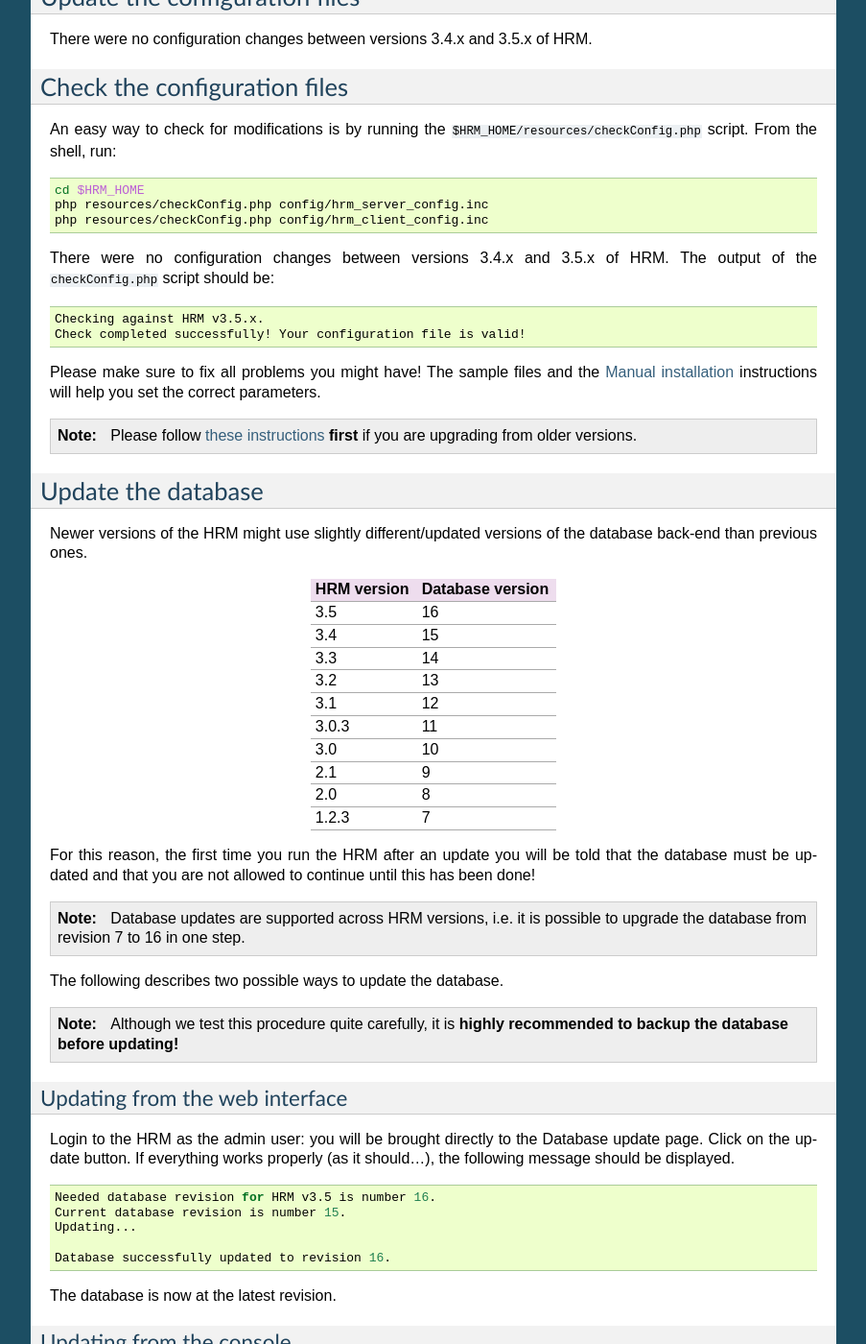
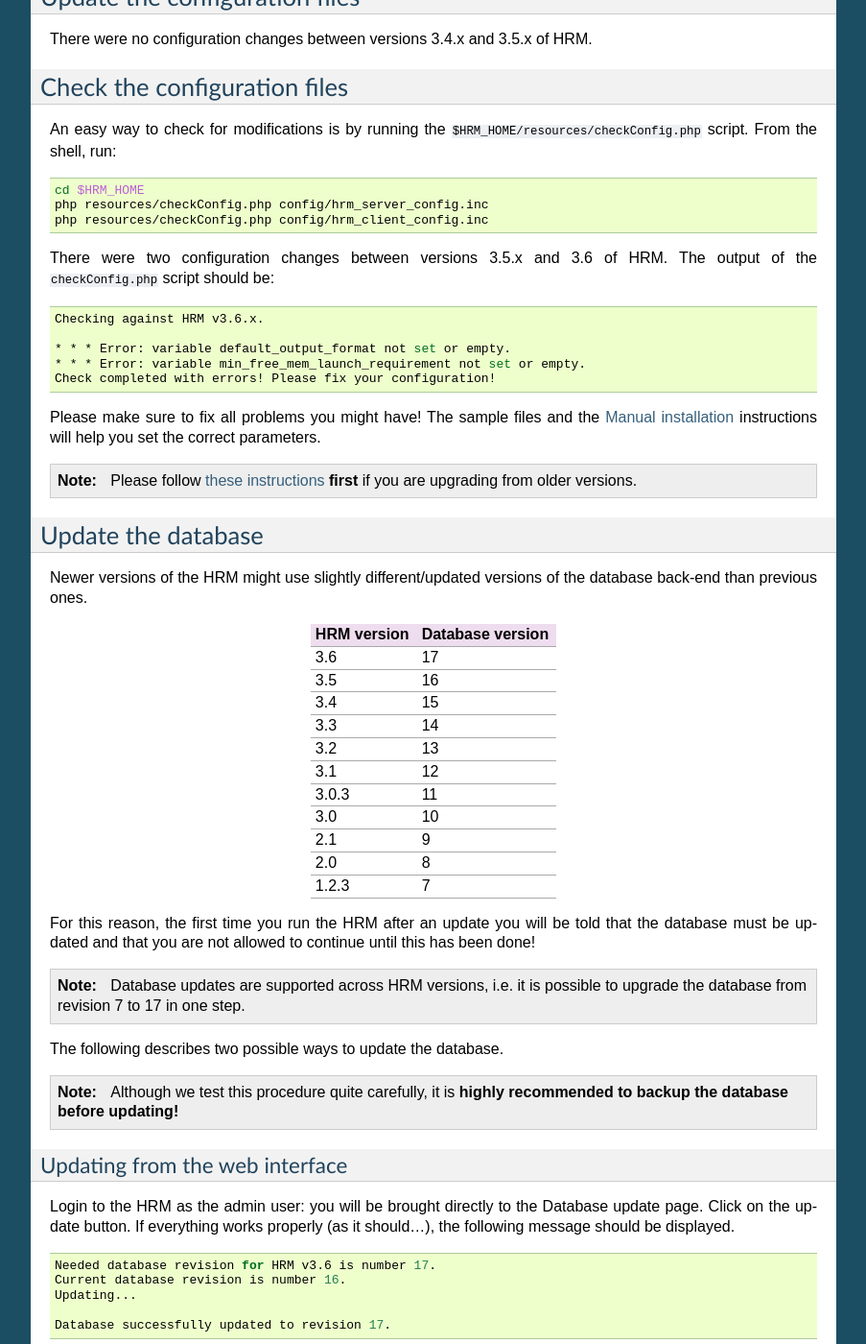
Before and after one commit to aarpon/hrm_docs, a Sphinx documentation site: the page built from docs/admin/upgrade.rst, in a window 1280 px wide and 1400 px high, scrolled down 1449 px. Shown: the whole window at 96% size, without its empty margins (198-1101 px from the left). Built offline with Sphinx 7.4.7, drawn with Linux system fonts in a browser that asks for light colours; some of the changed text lies outside the part shown.

Commit message:
Update upgrade instructions for version 3.6.

```diff
--- a/docs/admin/upgrade.rst
+++ b/docs/admin/upgrade.rst
@@ -1,6 +1,6 @@
 .. include:: global_directives.inc
 
-.. warning:: As of version 3.2.0, the HRM expects specific file permissions on the file area! Please see :ref:`update_hrm_data_permissions` below. The deprecated fall-back mechanism of version 3.2 **no longer works in 3.3, 3.4 and 3.5**!
+.. warning:: As of version 3.2.0, the HRM expects specific file permissions on the file area! Please see :ref:`update_hrm_data_permissions` below. The deprecated fall-back mechanism of version 3.2 **no longer works in 3.3, 3.4, 3.5 and 3.6!**!
 
 .. note:: These instructions always explain the steps required to upgrade from **last stable release** to **current stable release**. However, each section also provides links to instructions for older versions.
 
@@ -89,12 +89,15 @@
     php resources/checkConfig.php config/hrm_server_config.inc
     php resources/checkConfig.php config/hrm_client_config.inc
 
-There were no configuration changes between versions 3.4.x and 3.5.x of HRM. The output of the ``checkConfig.php`` script should be:
+There were two configuration changes between versions 3.5.x and 3.6 of HRM. The output of the ``checkConfig.php`` script should be:
 
 .. code-block:: sh
 
-  Checking against HRM v3.5.x.
-  Check completed successfully! Your configuration file is valid!
+  Checking against HRM v3.6.x.
+
+  * * * Error: variable default_output_format not set or empty.
+  * * * Error: variable min_free_mem_launch_requirement not set or empty.
+  Check completed with errors! Please fix your configuration!
 
 Please make sure to fix all problems you might have! The sample files and the :ref:`manual_install` instructions will help you set the correct parameters.
 
@@ -108,6 +111,8 @@
 +-------------+------------------+
 | HRM version | Database version |
 +=============+==================+
+| 3.6         | 17               |
++-------------+------------------+
 | 3.5         | 16               |
 +-------------+------------------+
 | 3.4         | 15               |
@@ -131,7 +136,7 @@
 
 For this reason, the first time you run the HRM after an update you will be told that the database must be updated and that you are not allowed to continue until this has been done!
 
-.. note:: Database updates are supported across HRM versions, i.e. it is possible to upgrade the database from revision 7 to 16 in one step.
+.. note:: Database updates are supported across HRM versions, i.e. it is possible to upgrade the database from revision 7 to 17 in one step.
 
 The following describes two possible ways to update the database.
 
@@ -144,11 +149,11 @@
 
 .. code-block:: sh
 
-    Needed database revision for HRM v3.5 is number 16.
-    Current database revision is number 15.
+    Needed database revision for HRM v3.6 is number 17.
+    Current database revision is number 16.
     Updating...
 
-    Database successfully updated to revision 16.
+    Database successfully updated to revision 17.
 
 The database is now at the latest revision.
 
--- a/docs/admin/upgrade_conf_previous.rst
+++ b/docs/admin/upgrade_conf_previous.rst
@@ -10,6 +10,11 @@
 **************************************************
 
 .. warning:: These instructions refer to older versions of HRM!
+
+3.4 to 3.5
+----------
+
+There were no changes in the configuration files between versions 3.4 and 3.5 of HRM.
 
 3.3 to 3.4
 ----------
```
Also changed, not shown: docs/admin/upgrade_check_previous.rst (+10 -0 lines), docs/admin/upgrade_clean_previous.rst (+9 -0 lines).
